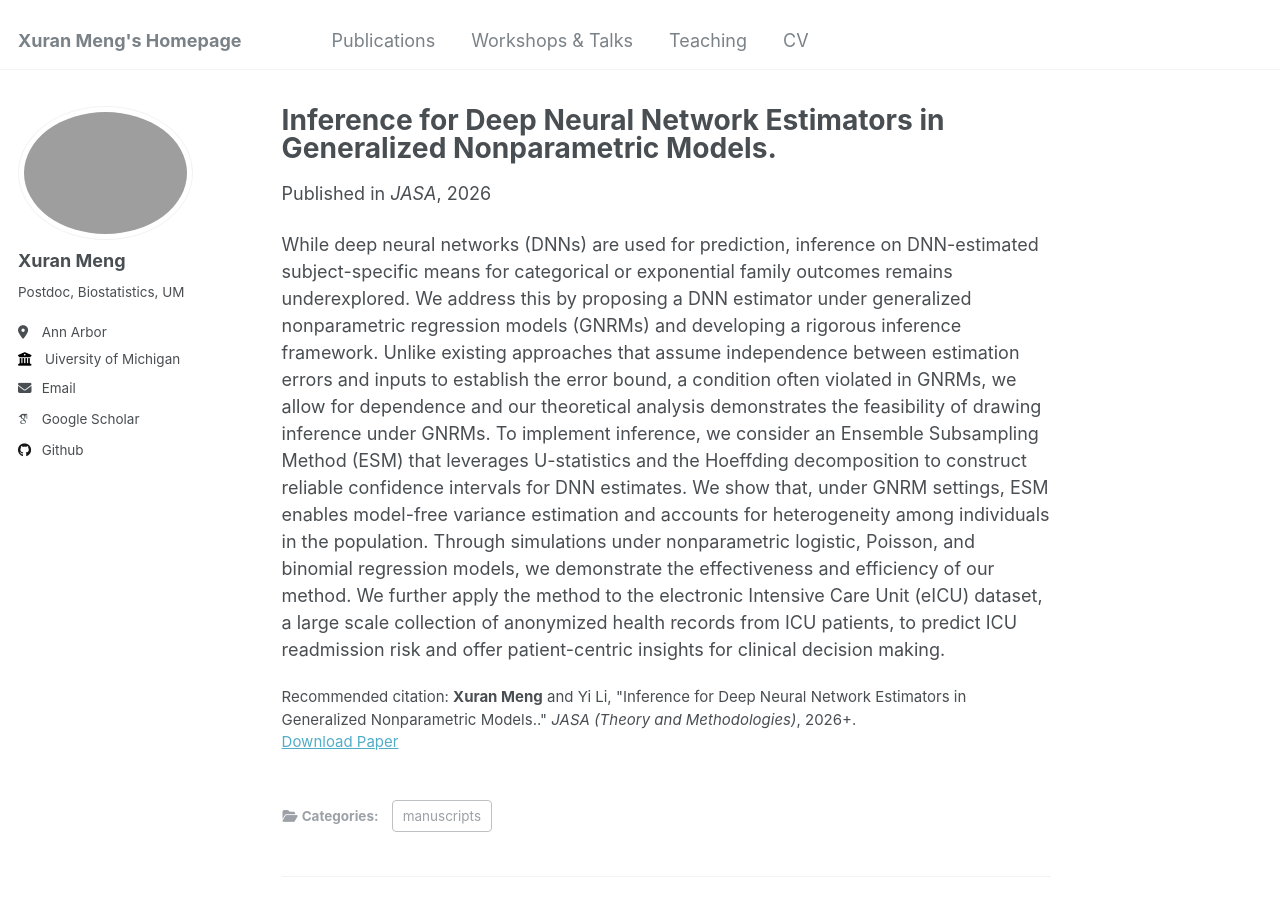
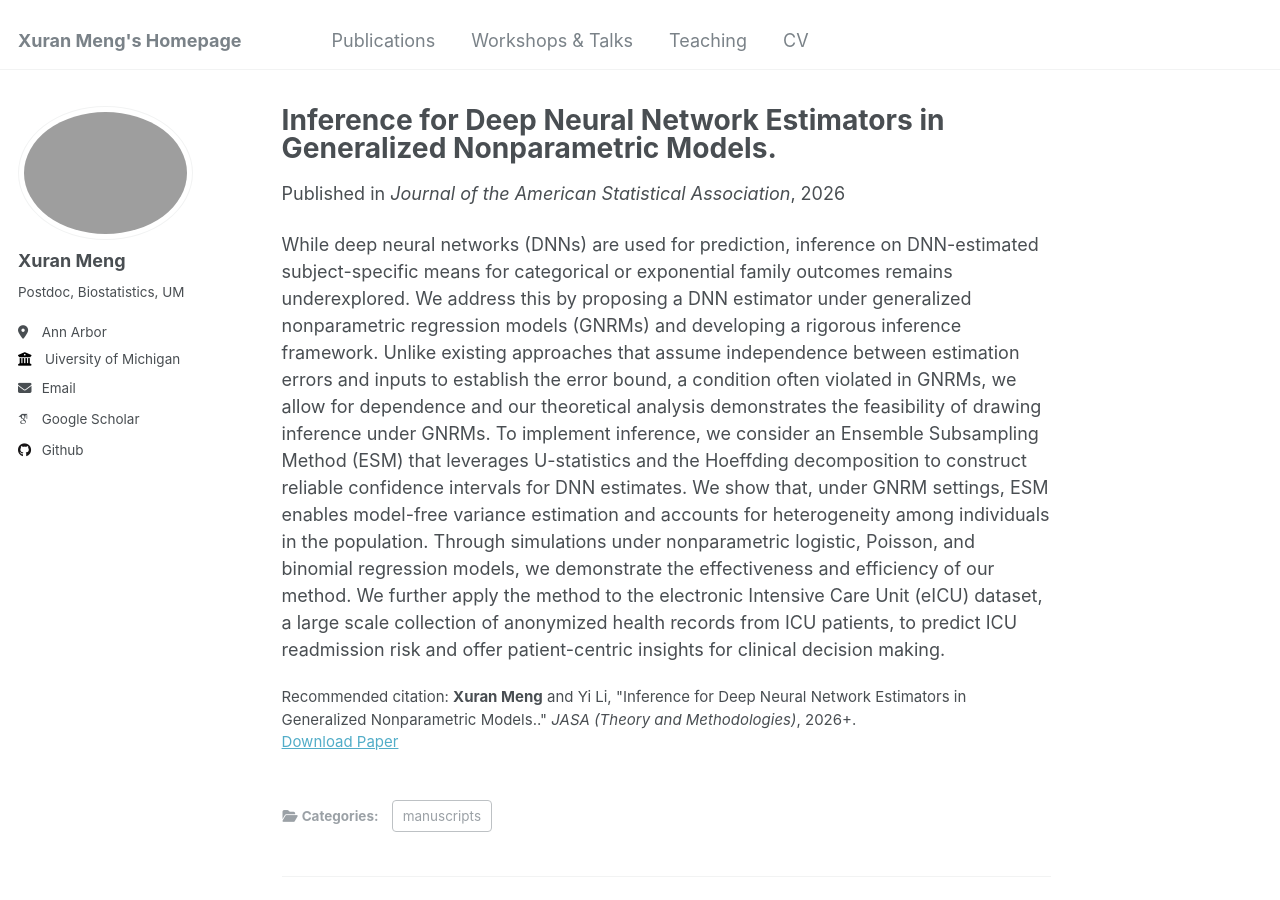
Before and after one commit to XuranMeng/XuranMeng.github.io, a Jekyll site: the page built from _publications/GNRM.md, in a window 1280 px wide and 900 px high. Built offline with Jekyll 4.4.1, drawn with Linux system fonts in a browser that asks for light colours; some web fonts are replaced.

Commit message:
Update venue name in GNRM publication details

```diff
--- a/_publications/GNRM.md
+++ b/_publications/GNRM.md
@@ -5,7 +5,7 @@ category: manuscripts
 permalink: /publication/GNRM
 excerpt: 'Accepted by JASA'
 date: 2026-02-21
-venue: 'JASA'
+venue: 'Journal of the American Statistical Association'
 #slidesurl: 'http://academicpages.github.io/files/slides3.pdf'
 paperurl: 'https://arxiv.org/pdf/2504.09347'
 citation: '<b>Xuran Meng</b> and Yi Li, &quot;Inference for Deep Neural Network Estimators in Generalized Nonparametric Models..&quot; <i>JASA (Theory and Methodologies)</i>, 2026+.'
```
